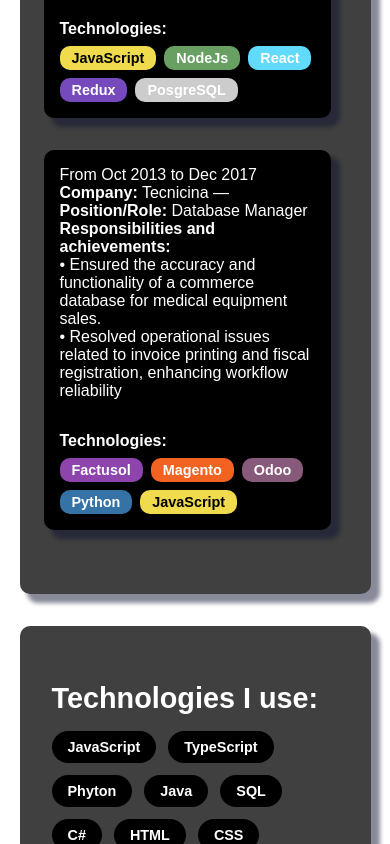
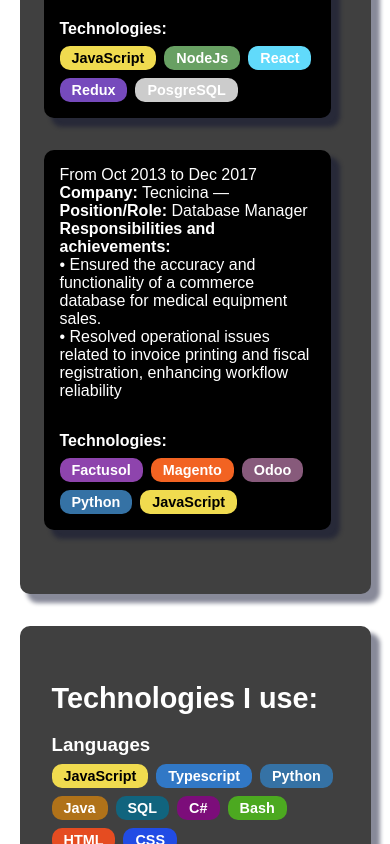
Before and after one commit to leosawka/portfolio-in-nextjs, a Next.js app: page / in a window 390 px wide. Shown: the part 2784-3628 px from the top of the page. Built offline with nearby package versions, Linux system fonts and the light colour scheme; no server answers.

Commit message:
Fix: Adding some responsiveness features & improving internal organization #6

```diff
--- a/components/icons/HackerRankIcon.module.css
+++ b/components/icons/HackerRankIcon.module.css
@@ -1,5 +1,5 @@
 .iconLight {
-  fill: #404040;
+  fill: #000;
   filter: drop-shadow(2px 2px 2px #ccc);
   transition: all 0.3s ease;
 }
--- a/components/icons/PlatziIcon.tsx
+++ b/components/icons/PlatziIcon.tsx
@@ -10,12 +10,11 @@
     xmlns="http://www.w3.org/2000/svg"
     width={size}
     height={size}
-    viewBox="50% 50% 40 50"
+    viewBox="0 0 25 25"
     role="img"
     aria-label="Platzi"
     className={theme === 'dark' ? styles.iconDark : styles.iconLight}
   >
-    {/* <path d="M229.3 109.6l-82.9-82.9c-9.6-9.6-25.2-9.6-34.8 0L26.7 112.3c-9.6 9.6-9.6 25.2 0 34.8l82.9 82.9c9.6 9.6 25.2 9.6 34.8 0l84.9-84.9c7.5-7.5 7.5-19.7 0-27.2zm-40.4 6.8l-74 74-48.1-48.1 74-74 48.1 48.1z" /> */}
     <path d="M10.64 1.127L2.487 9.282a3.842 3.842 0 000 5.436l8.155 8.155a3.842 3.842 0 005.436 0l2.719-2.718-2.719-2.718-2.718 2.718L5.204 12l8.155-8.155 5.437 5.437-5.437 5.436 2.718 2.719L21.514 12a3.842 3.842 0 000-5.437l-5.448-5.436a3.828 3.828 0 00-5.425 0Z"/>
   </svg>
 );
--- a/pages/index.tsx
+++ b/pages/index.tsx
@@ -44,6 +44,20 @@
   tecnologies: string[];
 }
 
+interface TechStack {
+  labels: string[];
+  languages: string[];
+  frontend: string[];
+  backend: string[];
+  databases: string[];
+  devops: string[];
+  testing: string[];
+  ai: string[];
+  tools: string[];
+  softskills: string[];
+  languagesSpoken: string[];
+}
+
 interface WorkHeads {
   from: string;
   to: string;
@@ -67,7 +81,7 @@
   workExperienceTitle: string;
   workLabels: WorkHeads;
   workExperience: WorkContent[];
-  stack: string[];
+  stack: TechStack;
   projectsTitle: string;
   projects: Project[];
   socialTitle: string;
@@ -93,8 +107,7 @@
   const { theme } = useTheme();
   const [texts, setTexts] = useState<TextContent | null>(null);
   const [formData, setFormData] = useState({ name: '', email: '', message: '' });
-  const [feedback, setFeedback] = useState<{ message: string; isError: boolean;field?: 'name' | 'email' | 'message' | 'general';
-} | null>(null);
+  const [feedback, setFeedback] = useState<{ message: string; isError: boolean;field?: 'name' | 'email' | 'message' | 'general';} | null>(null);
   const [isHovered, setIsHovered] = useState(false);
   const [visibleProjects, setVisibleProjects] = useState<Project[]>([]);
   const [indexOffset, setIndexOffset] = useState(0);
@@ -102,6 +115,8 @@
   const [submitted, setSubmitted] = useState(false);
   const carouselRef = useRef<HTMLDivElement | null>(null);
   const hcaptchaRef = useRef<HCaptcha | null>(null);
+
+  type StackCategoryKey = Exclude<keyof TechStack, 'labels'>;
 
   const pendingSubmission = useRef(false);
 
@@ -365,28 +380,55 @@
       </section>
       <section className={`${styles.cardAtributes} ${theme === 'light' ? styles.skillsSectionLight : styles.skillsSectionDark}`}>
         <h2 className={styles.skillsTitle}>{texts.skills}</h2>
-        <div className={styles.badges}>
-          {texts.stack.map((tech) => (
-            <span key={tech} className={styles.badge}>
-              {tech}
-            </span>
-          ))}
-        </div>
+        {texts.stack.labels.map((label, index) => {
+          const categories = Object.keys(texts.stack).filter(key => key !== 'labels') as StackCategoryKey[];
+          const categoryKey = categories[index];
+          const skills = texts.stack[categoryKey];
+          return (
+            <div key={categoryKey} style={{ marginBottom: '1.5rem' }}>
+              <h3 style={{ marginBottom: '0.5rem' }}>{label}</h3>
+              <div style={{ display: 'flex', flexWrap: 'wrap', gap: '0.5rem' }}>
+                {skills.map((tech, i) => {
+                  const bg = techColors[tech] || techColors.default;
+                  const color = ['#f0db4f', '#fcd535', '#ffff99'].includes(bg) ? '#000' : '#fff';
+                  return (
+                    <div
+                      key={i}
+                      style={{
+                        backgroundColor: bg,
+                        color,
+                        padding: '.25rem .75rem',
+                        borderRadius: '10px',
+                        fontSize: '0.9rem',
+                        fontWeight: 600,
+                      }}
+                    >
+                      {tech}
+                    </div>
+                  );
+                })}
+              </div>
+            </div>
+          );
+        })}
       </section>
       <section className={`${styles.cardAtributes} ${theme === 'light' ? projectStyles.projectsSectionLight : projectStyles.projectsSectionDark}`}>
         <h2 className={projectStyles.projectsTitle}>{texts.projectsTitle}</h2>
         <div className={projectStyles.projectsGridWrapper}>
+          <div className={`${projectStyles.fadeLeft} ${theme === 'light' ? projectStyles.fadeLeftLight : ''}`} />
+          <div className={`${projectStyles.fadeRight} ${theme === 'light' ? projectStyles.fadeRightLight : ''}`} />
+
           <button className={`${projectStyles.carouselButton} ${projectStyles.carouselButtonLeft}`} onClick={scrollLeft}>
             ‹
           </button>
           <div
-            className={projectStyles.projectsGrid}
+            className={`${projectStyles.projectsGrid}`}
             ref={carouselRef}
             onMouseEnter={() => setIsHovered(true)}
             onMouseLeave={() => setIsHovered(false)}
           >
             {visibleProjects.map((project, index) => (
-              <div key={`${project.title}-${index}`} className={projectStyles.projectCard}>
+              <div key={`${project.title}-${index}`} className={`${projectStyles.projectCard} ${theme === 'light' ? projectStyles.projectCardLight:projectStyles.projectCardDark}`}>
                 <img src={project.image} alt={project.title} className={projectStyles.projectImage} />
                 <div className={projectStyles.projectContent}>
                   <h3>{project.title}</h3>
@@ -405,7 +447,7 @@
       </section>
       <section className={`${styles.cardAtributes} ${theme === 'light' ? contactStyles.contactLight : contactStyles.contactDark}`}>
         <h2 className={contactStyles.contactTitle}>{texts.contactTitle}</h2>
-        <form className={`${contactStyles.form}`} onSubmit={handleSubmit}>
+        <form className={`${contactStyles.form} ${theme === 'light' ? contactStyles.formLight:contactStyles.formDark}`} onSubmit={handleSubmit}>
           <input
             name="name"
             className={contactStyles.input}
--- a/src/utils/techColors.ts
+++ b/src/utils/techColors.ts
@@ -19,6 +19,44 @@
   Odoo: '#875a7b',
   Magento: '#f26322',
   Factusol: '#8e44ad',
+  SQL: '#11647e',
+  'C#': '#7C0D7A',
+  Bash: '#4CA920',
+  HTML: '#E54C21',
+  CSS: '#214CE5',
+  Next: '#79B543',
+  TailwindCSS: '#10C7B0',
+  MaterialUI: '#007DC5',
+  Bootstrap: '#58407E',
+  'Responsive design': '#3B7822',
+  Accessibility: '#003D83',
+  'UX writing': '#F79A0B',
+  FastAPI:'#059487',
+  Django: '#003E2B',
+  SQLite: '#8CD4F6',
+  Docker: '#006AB2',
+  'CI/CD':'#DC0F18',
+  Git: '#F05539',
+  Github: '#6170C2',
+  Azure: '#174D89',
+  HTTPS: '#08B975',
+  Jest: '#9C475F',
+  Cypress: '#20A92A',
+  Pytest: '#FFD951',
+  'Unit testing': '#9345B2',
+  'QA automation':'#2F6175',
+  'OpenAI':'#16AC86',
+  Groq:'#F5553C',
+  'LLM integration':'#1F1F1F',
+  YOLOv8:'#D63BBB',
+  Pandas:'#1A0F59',
+  'Data visualization': '#6BCEFF',
+  'Basic AI modeling':'#535353',
+  Powerpoint:'#D24B2B',
+  'Google Sheets':'#3AAB58',
+  Excel: '#157B43',
+  Word: '#315C9D',
+  Airtable: '#FFC108',
   default: '#cccccc'
 };
 
--- a/src/utils/textsData.ts
+++ b/src/utils/textsData.ts
@@ -7,7 +7,19 @@
     greeting: 'Welcome to my portfolio!',
     about: "I am Jairo Leonardo Olivera Sawka, a fullstack developer based in LATAM with experience as a semi-senior developer at a multinational company based in London, England, United Kingdom. I have over 7 years of professional experience developing scalable Web Applications using Python, Django, Javascript (React.js, Node.js), and SQL databases. In my career I have worked from the full product development lifecycle, including backend architecture, API integration, interfaces, and containerization with Docker, to production support, bug fixes, and technical advice in cross-functional teams, which is even more important in a fast-paced environment. More recently I have been involved in AI development with hands-on projects, including a working LLM powered chatbot, and an object detection system using YOLOv8, using a structured version control system. I think that I can bring a combination of technical depth, communication skills, and ability to adapt to a given scenario on any project, and I strongly enjoy the opportunity to problem-solve in the real-world through clean coding practices, thoughtfully designed architecture, and a strong focus on learning.",
     skills: 'Technologies I use:',
-    stack: ['JavaScript', 'TypeScript', 'Phyton', 'Java', 'SQL', 'C#', 'HTML', 'CSS', 'Bash', 'Docker', 'React', 'Redux', 'Node', 'Express', 'Next', 'Jest', 'Cypress', 'Pytest', 'MaterialUI', 'TailwindCSS', 'FastAPI', 'Django', 'Bootstrap', 'MySQL', 'MongoDB', 'SQLite', 'Unit testing', 'QA automation', 'Git', 'Github', 'CI/CD', 'Azure', 'Token authentication', 'OAuth2', 'HTTPS', 'Access Control', 'LLM integration', 'OpenAI', 'Groq', 'YOLOv8', 'Pandas', 'Data visualization', 'Basic AI modeling', 'Responsive design', 'Accessibility', 'UX writting', 'Figma', 'Miro', 'MVC', 'Microservices', 'Technical documentation', 'RESTful API design', 'GraphQL', 'English', 'Italian', 'Japanese', 'Polish', 'Project management', 'Airtable', 'Excel', 'Word', 'Powerpoint', 'Google sheets', 'Teamwork', 'Troubleshooting', 'Critical thinking', 'INTJ'],
+    stack: {
+      labels: ['Languages', 'Frontend', 'Backend', 'Databases', 'DevOps', 'Testing', 'Artificial inteligence', 'Tools', 'Soft skills', 'Languages spoken'],
+      languages: ['JavaScript', 'Typescript', 'Python', 'Java', 'SQL', 'C#', 'Bash', 'HTML', 'CSS'],
+      frontend: ['React', 'Redux', 'Next', 'TailwindCSS', 'MaterialUI', 'Bootstrap', 'Responsive design', 'Accessibility', 'UX writing'],
+      backend: ['NodeJs', 'Express', 'FastAPI', 'Django', 'GraphQL', 'RESTful API design', 'OAuth2', 'Token authentication', 'Access Control', 'Microservices', 'MVC'],
+      databases: ['MySQL', 'PostgreSQL', 'MongoDB', 'SQLite'],
+      devops: ['Docker', 'CI/CD', 'Git', 'Github', 'Azure', 'HTTPS'],
+      testing: ['Jest', 'Cypress', 'Pytest', 'Unit testing', 'QA automation'],
+      ai: ['OpenAI', 'Groq', 'LLM integration', 'YOLOv8', 'Pandas', 'Data visualization', 'Basic AI modeling'],
+      tools: ['Figma', 'Miro', 'Powerpoint', 'Google Sheets', 'Excel', 'Word', 'Airtable'],
+      softskills: ['Teamwork', 'Troubleshooting', 'Critical thinking', 'Technical documentation', 'Project management', 'INTJ'],
+      languagesSpoken: ['English', 'Italian', 'Japanese', 'Polish'],
+    },
     workExperienceTitle: 'Work experience',
     workLabels: {from:'From', to:'to', position:'Position/Role', company:'Company', highlights:'Responsibilities and achievements', technologies:'Technologies'},
     workExperience: [
@@ -95,7 +107,19 @@
     greeting: '¡Bienvenido a mi portfolio!',
     about: 'Mi nombre es Jairo Leonardo Olivera Sawka, soy desarrollador fullstack ubicado en América latina con experiencia como desarrollador semi-senior en una compaía multinacional ubicada en London, Inglaterra, Reino Unido. Tengo más de 7 años de experiencia diseñando aplicaciones web escalables con Python, Django, JavaScript (React, Node.js) y bases de datos SQL. A lo largo de mi carrera he estado implicado en todo el ciclo de vida de los productos pasando por la arquitectura backend, integraciones de APIs, creación de interfaces frontend y despliegues en contenedores con Docker. También he colaborado en soporte técnico, resolución de bugs en producción y guiado a equipos de forma técnica y proactiva. Recientemente he ampliado mi perfil hacia la inteligencia artificial desarrollando proyectos como un chatbot basado en modelos LLM o un sistema de detección de personas en imagen en tiempo real con YOLOv8. Me entusiasma encontrar soluciones eficientes, comunicarme claramente y aprender cada día con cada nuevo reto. Estaré encantado de unirme a su equipo y aportar mi experiencia, versatilidad y enfoque resultado.',
     skills: 'Tecnologías que utilizo:',
-    stack: ['JavaScript', 'TypeScript', 'Phyton', 'Java', 'SQL', 'C#', 'HTML', 'CSS', 'Bash', 'Docker', 'React', 'Redux', 'Node', 'Express', 'Next', 'Jest', 'Cypress', 'Pytest', 'MaterialUI', 'TailwindCSS', 'FastAPI', 'Django', 'Bootstrap', 'MySQL', 'MongoDB', 'SQLite', 'Unit testing', 'QA automation', 'Git', 'Github', 'CI/CD', 'Azure', 'Token authentication', 'OAuth2', 'HTTPS', 'Access Control', 'LLM integration', 'OpenAI', 'Groq', 'YOLOv8', 'Pandas', 'Data visualization', 'Basic AI modeling', 'Responsive design', 'Accessibility', 'UX writting', 'Figma', 'Miro', 'MVC', 'Microservices', 'Technical documentation', 'RESTful API design', 'GraphQL', 'English', 'Italian', 'Japanese', 'Polish', 'Project management', 'Airtable', 'Excel', 'Word', 'Powerpoint', 'Google sheets', 'Teamwork', 'Troubleshooting', 'Critical thinking', 'INTJ'],
+    stack: {
+      labels: ['Lenguajes', 'Frontend', 'Backend', 'Bases de datos', 'DevOps', 'Testing', 'Inteligencia artificial', 'Herramientas', 'Habilidades blandas', 'Idiomas'],
+      languages: ['JavaScript', 'Typescript', 'Python', 'Java', 'SQL', 'C#', 'Bash', 'HTML', 'CSS'],
+      frontend: ['React', 'Redux', 'Next', 'TailwindCSS', 'MaterialUI', 'Bootstrap', 'Responsive design', 'Accessibility', 'UX writing'],
+      backend: ['NodeJs', 'Express', 'FastAPI', 'Django', 'GraphQL', 'RESTful API design', 'OAuth2', 'Token authentication', 'Access Control', 'Microservices', 'MVC'],
+      databases: ['MySQL', 'PostgreSQL', 'MongoDB', 'SQLite'],
+      devops: ['Docker', 'CI/CD', 'Git', 'Github', 'Azure', 'HTTPS'],
+      testing: ['Jest', 'Cypress', 'Pytest', 'Unit testing', 'QA automation'],
+      ai: ['OpenAI', 'Groq', 'LLM integration', 'YOLOv8', 'Pandas', 'Data visualization', 'Basic AI modeling'],
+      tools: ['Figma', 'Miro', 'Powerpoint', 'Google Sheets', 'Excel', 'Word', 'Airtable'],
+      softskills: ['Teamwork', 'Troubleshooting', 'Critical thinking', 'Technical documentation', 'Project management', 'INTJ'],
+      languagesSpoken: ['English', 'Italian', 'Japanese', 'Polish'],
+    },
     workExperienceTitle: 'Experiencia laboral',
     workLabels: {from:'Desde', to:'Hasta', position:'Puesto/Rol', company:'Empresa', highlights:'Responsabilidades y logros', technologies:'Tecnologías'},
     workExperience: [
```
Also changed, not shown: styles/Contact.module.css (+12 -2 lines), styles/Projects.module.css (+43 -4 lines).
